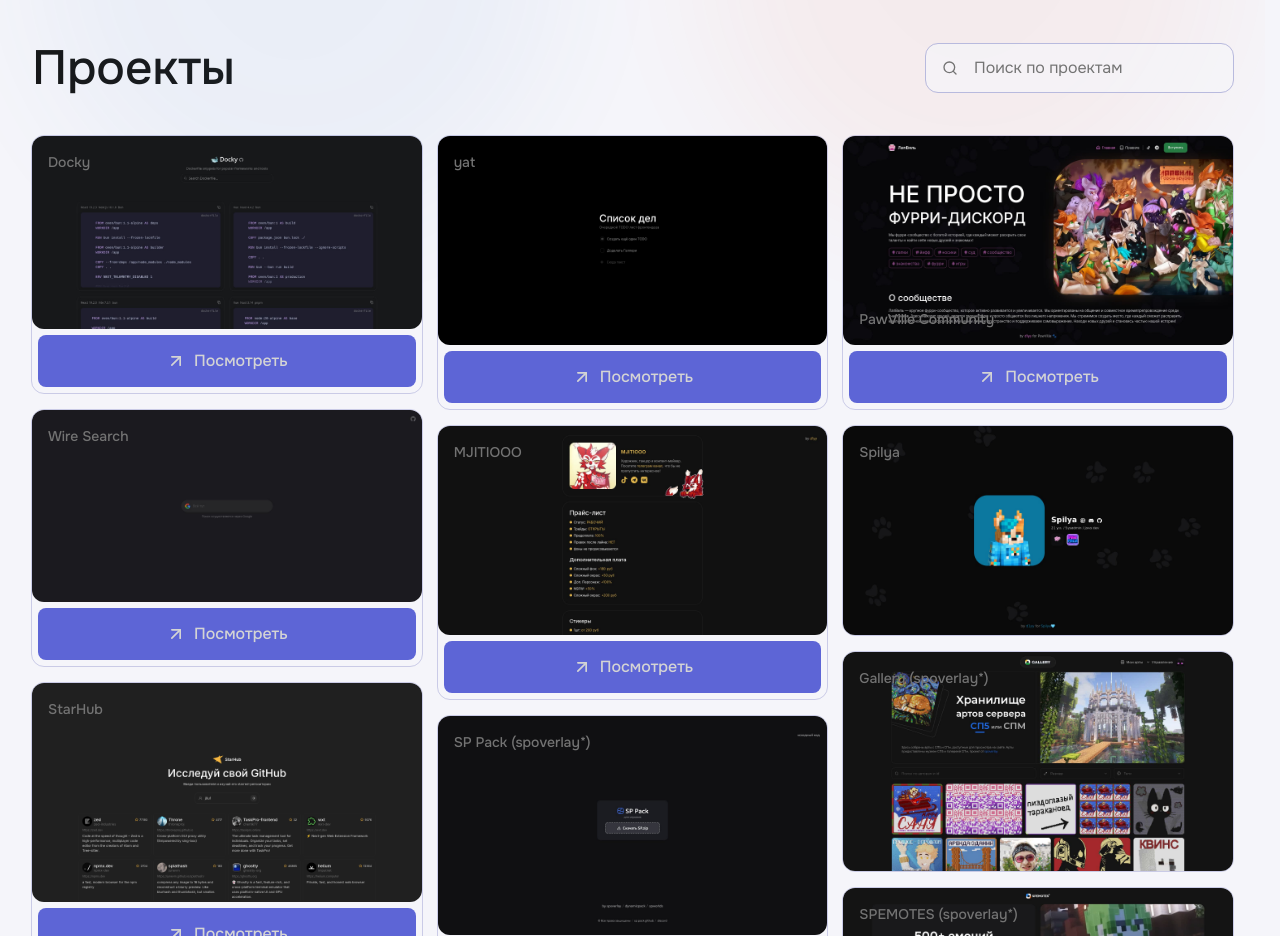
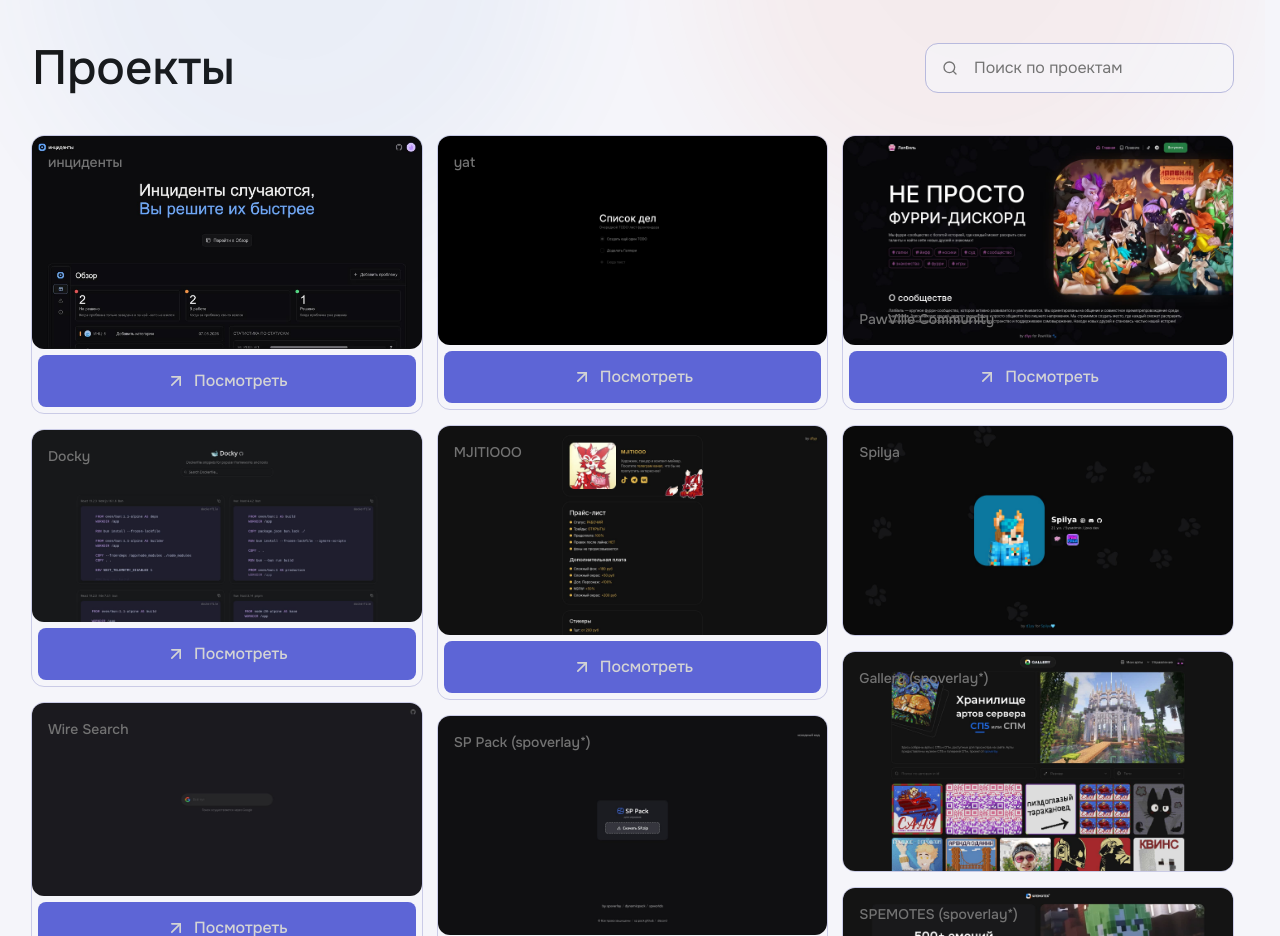
Before and after one commit to j0u1/www, a Next.js app: page / in a window 1280 px wide. Shown: the part 800-1736 px from the top of the page. Built offline with nearby package versions, Linux system fonts and the light colour scheme; no server answers.

Commit message:
chore: add incidents project

```diff
--- a/app/data/projects.ts
+++ b/app/data/projects.ts
@@ -1,6 +1,12 @@
 import { Projects } from '../types/projects';
 
 export const PROJECTS: Projects[] = [
+  {
+    title: 'инциденты',
+    description: 'Система управления инцидентами',
+    image: '/images/projects/incidents.jpg',
+    link: 'https://incidents.d1yy.ru'
+  },
   {
     title: 'Docky',
     description: 'Поисковик по готовым Dockerfiles',
```
Also changed, not shown: public/images/projects/incidents.jpg (added).
